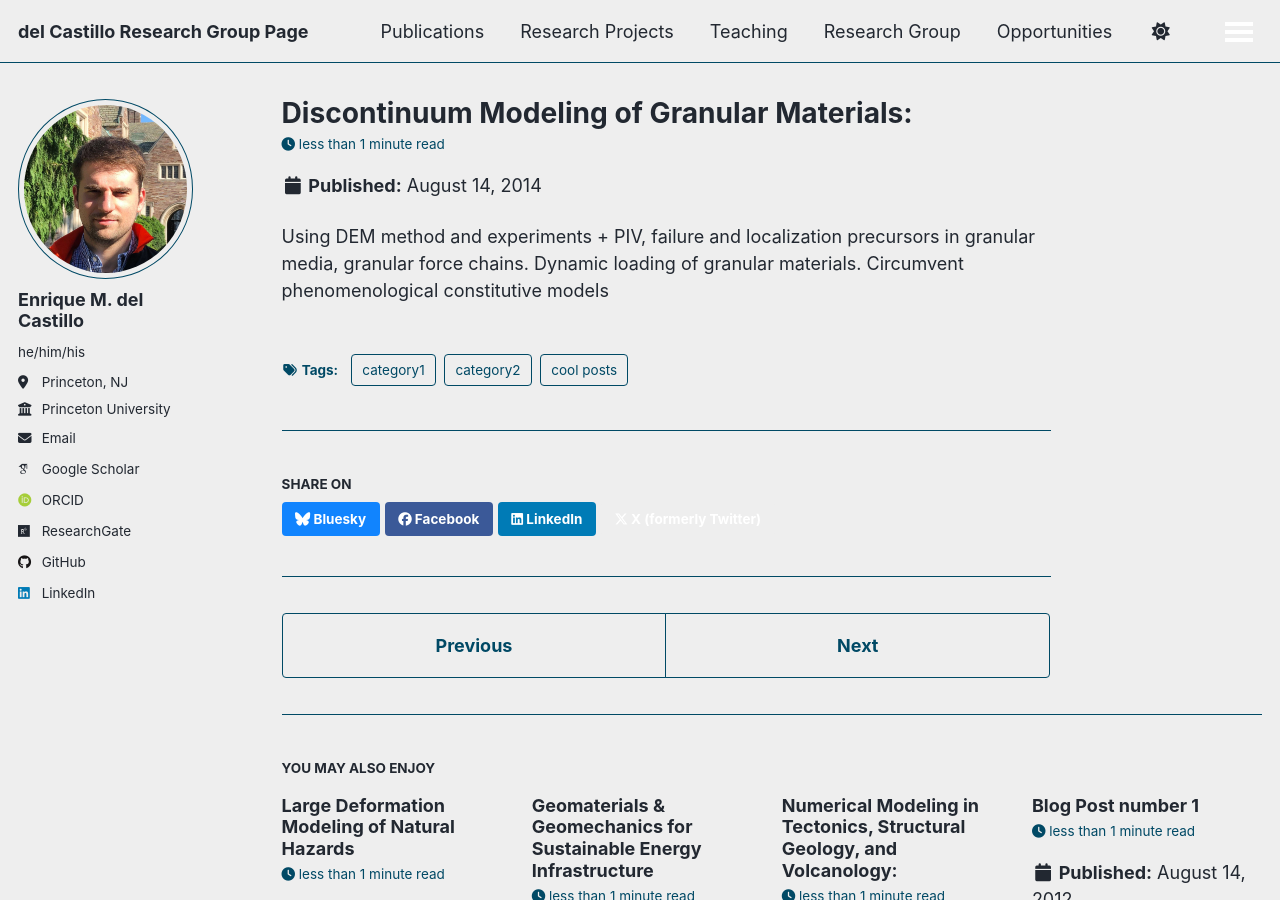
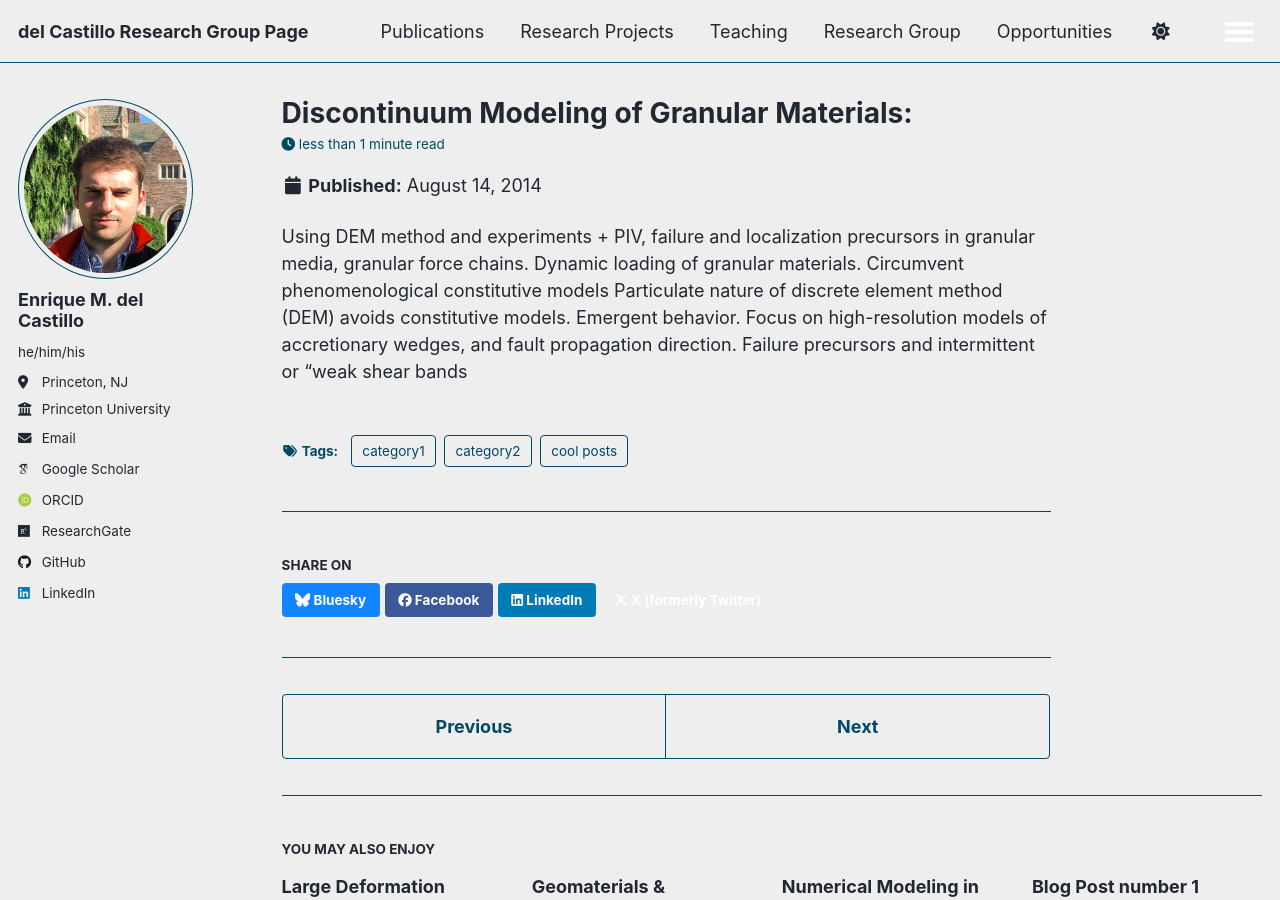
Before and after one commit to emdc19/emdcwebsite, a Jekyll site: the page built from _posts/2014-08-14-blog-post-3.md, in a window 1280 px wide and 900 px high. Built offline with Jekyll 4.4.1, drawn with Linux system fonts in a browser that asks for light colours; some web fonts are replaced; a script that is not in the unit is left out.

Commit message:
Update 2014-08-14-blog-post-3.md

```diff
--- a/_posts/2014-08-14-blog-post-3.md
+++ b/_posts/2014-08-14-blog-post-3.md
@@ -11,3 +11,6 @@ tags:
 Using DEM method and experiments + PIV, failure and localization
 precursors in granular media, granular force chains. Dynamic loading of
 granular materials. Circumvent phenomenological constitutive models
+Particulate nature of discrete element method (DEM) avoids constitutive models. Emergent
+behavior. Focus on high-resolution models of accretionary wedges, and fault propagation direction.
+Failure precursors and intermittent or “weak shear bands
```
